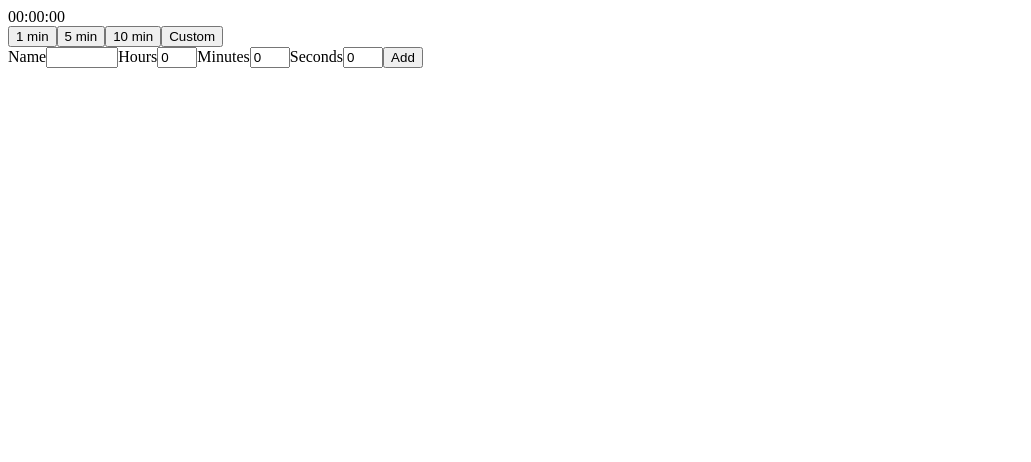
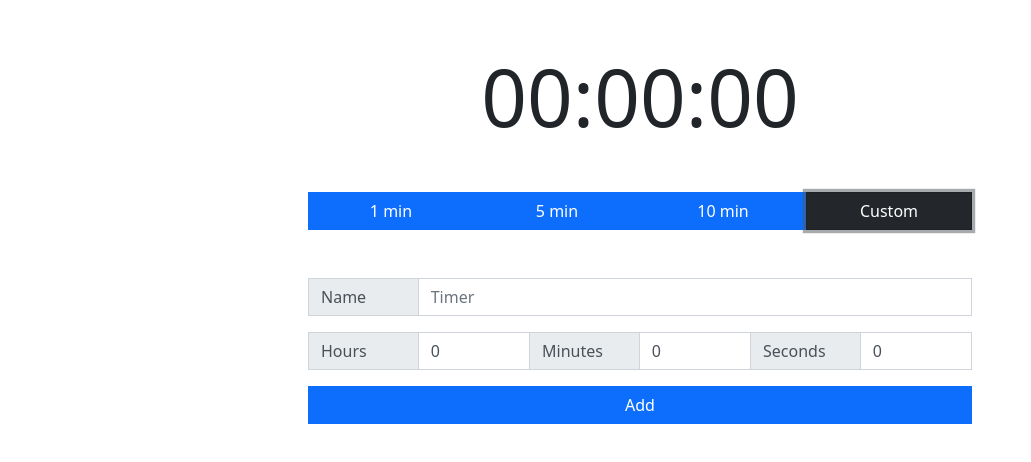
Before and after one commit to charlzzdev/timer-app, a React (Create React App) app: page / in a window 1280 px wide. Both pictures are taken after a click on the button "Custom". Shown: the top 462 px of the page, without its empty margins (0-1031 px from the left). Built offline with nearby package versions, Linux system fonts and the light colour scheme.

Commit message:
add bootstrap 5 styles

```diff
--- a/public/index.html
+++ b/public/index.html
@@ -4,6 +4,8 @@
 <head>
   <meta charset="UTF-8">
   <meta name="viewport" content="width=device-width, initial-scale=1.0">
+  <link rel="stylesheet" href="https://stackpath.bootstrapcdn.com/bootstrap/5.0.0-alpha1/css/bootstrap.min.css"
+    integrity="sha384-r4NyP46KrjDleawBgD5tp8Y7UzmLA05oM1iAEQ17CSuDqnUK2+k9luXQOfXJCJ4I" crossorigin="anonymous">
   <title>Timer App</title>
 </head>
 
--- a/src/App.js
+++ b/src/App.js
@@ -6,10 +6,10 @@ const App = () => {
   const [timer, setTimer] = useState(0); // 0 seconds by default
 
   return (
-    <>
+    <div className="mx-auto w-50">
       <Timer timer={timer} setTimer={setTimer} />
       <TimerSettings setTimer={setTimer} />
-    </>
+    </div>
   );
 }
 
--- a/src/components/Timer.js
+++ b/src/components/Timer.js
@@ -24,9 +24,9 @@ const Timer = ({ timer, setTimer }) => {
   }, [setTimer, timer]);
 
   return (
-    <div>
+    <h1 className="text-center display-1 font-weight-normal my-5">
       {secondsToTime(timer)}
-    </div>
+    </h1>
   );
 }
 
--- a/src/components/TimerSettings.js
+++ b/src/components/TimerSettings.js
@@ -30,28 +30,41 @@ const TimerSettings = ({ setTimer }) => {
 
   return (
     <div>
+      <div className="row">
         {buttons.map(button => (
           <button
+            className="btn btn-primary col-lg-3 rounded-0"
             key={Math.random()}
             onClick={() => setTimer(button.timer)}
           >
             {button.name}
           </button>
         ))}
-      <button onClick={() => setCustomFormActive(!customFormActive)}>
+        <button
+          className="btn btn-dark col-lg-3 rounded-0"
+          onClick={() => setCustomFormActive(!customFormActive)}
+        >
           Custom
         </button>
+      </div>
 
-      {customFormActive && <form onSubmit={handleCustomFormSubmit}>
-        <label htmlFor="name">Name</label>
-        <input type="text" id="name" style={{ width: '4rem' }} />
-        <label htmlFor="hours">Hours</label>
-        <input type="number" id="hours" defaultValue="0" min="0" style={{ width: '2rem' }} />
-        <label htmlFor="minutes">Minutes</label>
-        <input type="number" id="minutes" defaultValue="0" min="0" style={{ width: '2rem' }} />
-        <label htmlFor="seconds">Seconds</label>
-        <input type="number" id="seconds" defaultValue="0" min="0" style={{ width: '2rem' }} />
-        <button>Add</button>
+      {customFormActive && <form
+        className="row mt-5"
+        onSubmit={handleCustomFormSubmit}
+      >
+        <div className="row m-0 p-0 input-group mb-3">
+          <label className="input-group-text col-md-2 rounded-0" id="name-label" htmlFor="name-input">Name</label>
+          <input type="text" className="form-control col-md-10 rounded-0" id="name-input" placeholder="Timer" aria-label="Name" aria-describedby="name-label" />
+        </div>
+        <div className="row m-0 p-0 input-group mb-3">
+          <label className="input-group-text col-md-2 rounded-0" id="hours-label" htmlFor="hours-input">Hours</label>
+          <input type="number" className="form-control col-md-2 rounded-0" id="hours-input" defaultValue="0" min="0" aria-label="Hours" aria-describedby="hours-label" />
+          <label className="input-group-text col-md-2 rounded-0" id="minutes-label" htmlFor="minutes-input">Minutes</label>
+          <input type="number" className="form-control col-md-2 rounded-0" id="minutes-input" defaultValue="0" min="0" aria-label="Minutes" aria-describedby="minutes-label" />
+          <label className="input-group-text col-md-2 rounded-0" id="seconds-label" htmlFor="seconds-input">Seconds</label>
+          <input type="number" className="form-control col-md-2 rounded-0" id="seconds-input" defaultValue="0" min="0" aria-label="Seconds" aria-describedby="seconds-label" />
+        </div>
+        <button className="btn btn-primary btn-block mb-5 rounded-0">Add</button>
       </form>}
     </div>
   );
```
Lines whose indentation alone changed are shown as unchanged.
